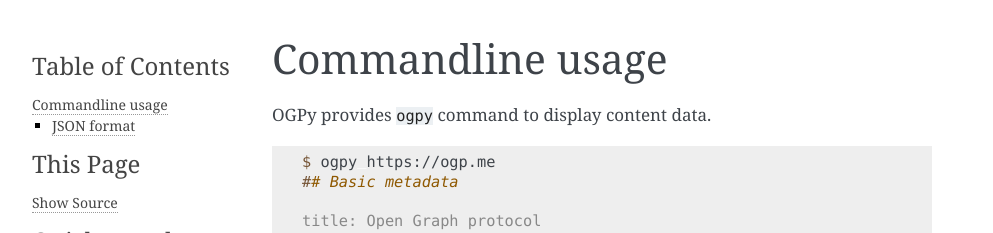
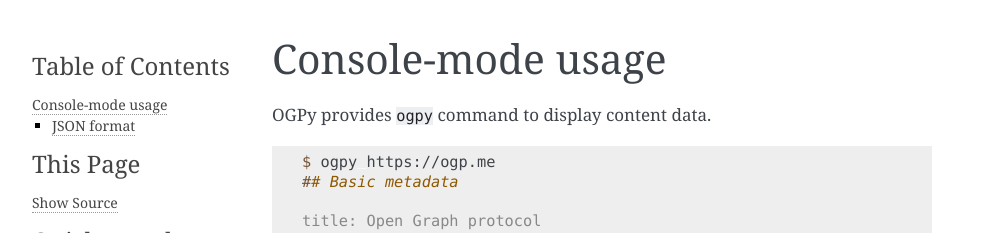
Before and after one commit to attakei-lab/OGPy, a Sphinx documentation site: the page built from docs/console.rst, in a window 1280 px wide. Shown: the top 233 px of the page, without its empty margins (148-1141 px from the left). Built offline with Sphinx 7.4.7, drawn with Linux system fonts in a browser that asks for light colours; pages that are not in the unit, such as notebooks, are missing from menus.

Commit message:
docs: Refactor

```diff
--- a/docs/commandline.rst
+++ b/docs/console.rst
@@ -1,6 +1,6 @@
-=================
-Commandline usage
-=================
+==================
+Console-mode usage
+==================
 
 OGPy provides ``ogpy`` command to display content data.
 
--- a/docs/index.rst
+++ b/docs/index.rst
@@ -6,7 +6,7 @@ Home
    :maxdepth: 2
    :hidden:
 
-   commandline
+   console
    api/ogpy
 
 OGPy is *modern* python implementation to consume for The Open Graph protocol.
@@ -27,7 +27,7 @@ This is published on PyPI.
 Usage guide
 ===========
 
-* :doc:`commandline`
+* :doc:`console`
 
 Motivation
 ==========
```
